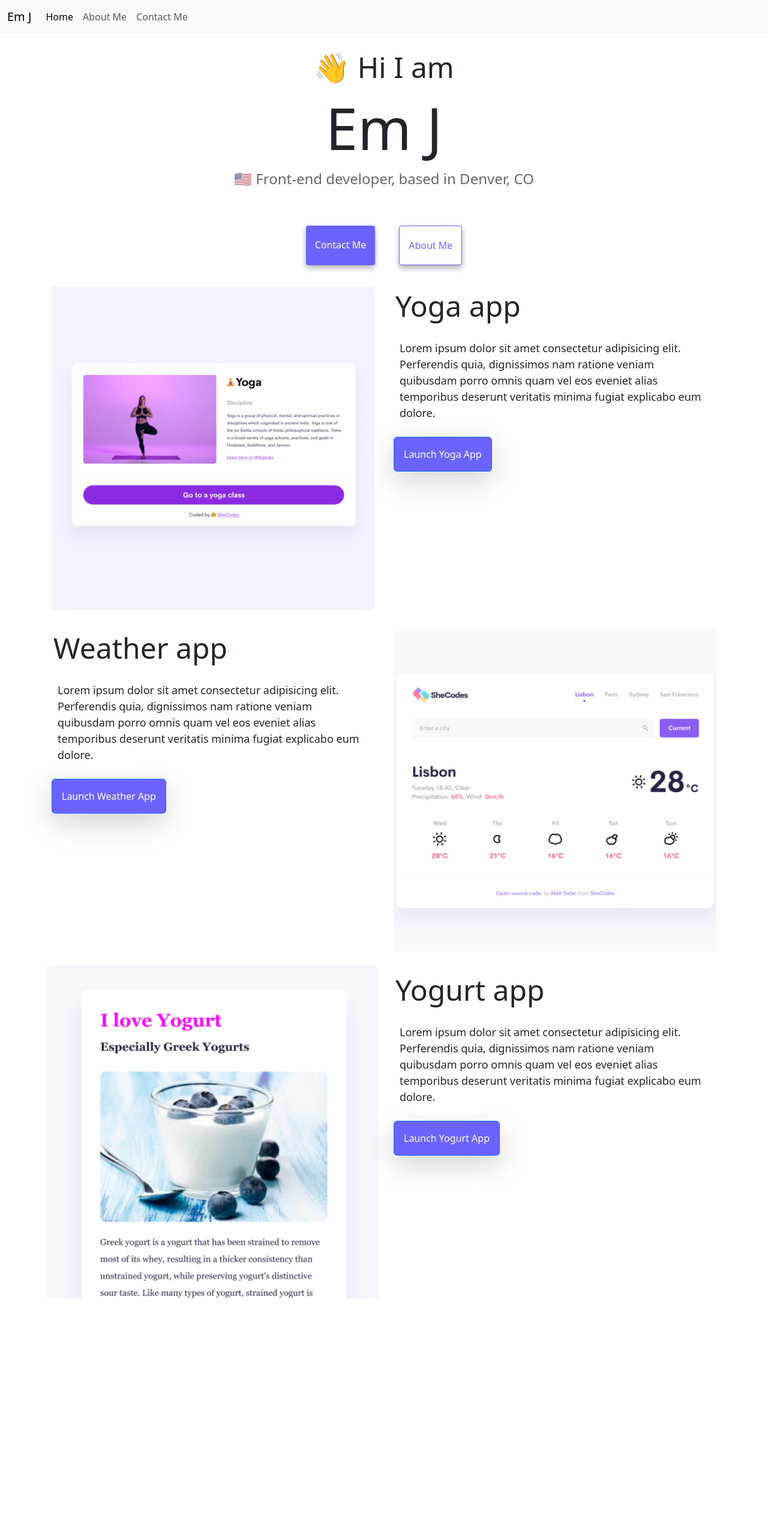
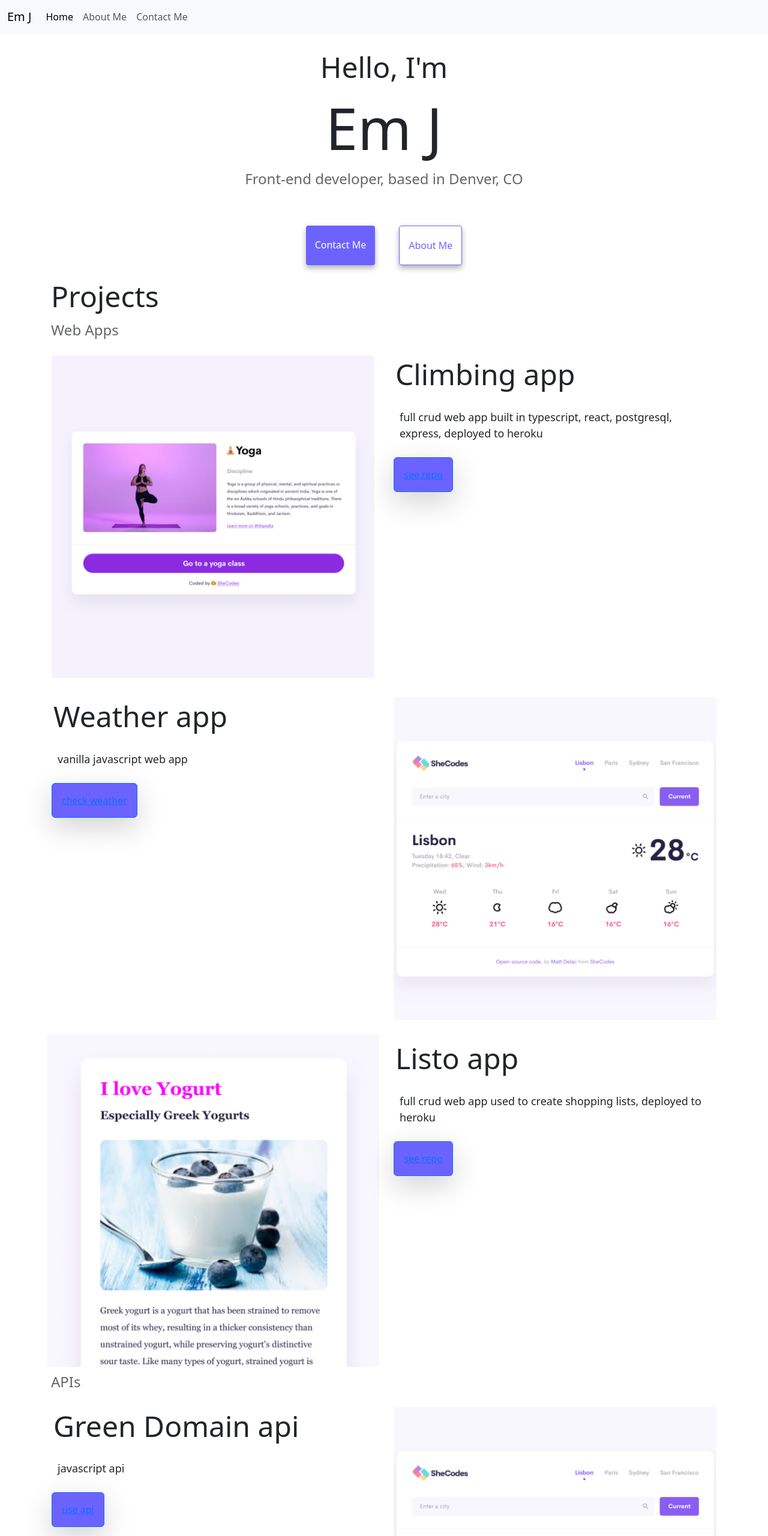
Before and after one commit to emnojacks/shecodes-portfolio, a website: page index.html in a window 1280 px wide. Shown: the top 2560 px of the page at 60% size. Before the commit the page ends 2172 px from the top, so only its background shows below. Drawn offline with nearby package versions, Linux system fonts and the light colour scheme.

Commit message:
Update index.html

```diff
--- a/index.html
+++ b/index.html
@@ -40,9 +40,9 @@
     </nav>
 <br/>
     <div class="text-center header-div">
-    <h2 class="responsive_h2">👋 Hi I am</h2>
+    <h2 class="responsive_h2">Hello, I'm</h2>
     <h1 class="responsive_h1">Em J</h1>
-    <h3 class="responsive_h3">🇺🇸 Front-end developer, based in Denver, CO</h3>
+    <h3 class="responsive_h3">Front-end developer, based in Denver, CO</h3>
     </div>
     <div class="navigation-links">
       <a href="about.html#contact" title="contact me" class="contact-link">Contact me</a>
@@ -50,16 +50,17 @@
     </div>
 
   <div class="container">
-
-<!--YOGA APP-->
+<h2 class="responsive_h2">Projects</h2>
+<h3 class="responsive_h3">Web Apps</h3>
+<!--climbing app-->
   <div class="row">
       <div class="col-sm-6 p-3">
           <img src="/src/images/yoga.png" alt="yoga" class="rounded-1 img-fluid  d-none d-sm-block"/>
         </div>
         <div class="col-sm-6 p-3">
-               <h2 class="responsive_h2 mb-3">Yoga app</h2>
-            <p>Lorem ipsum dolor sit amet consectetur adipisicing elit. Perferendis quia, dignissimos nam ratione veniam quibusdam porro omnis quam vel eos eveniet alias temporibus deserunt veritatis minima fugiat explicabo eum dolore.</p>
-            <button class="btn bv-btn btn-primary shadow-lg p-3">Launch Yoga App</button>
+               <h2 class="responsive_h2 mb-3">Climbing app</h2>
+            <p>full crud web app built in typescript, react, postgresql, express, deployed to heroku</p>
+            <button class="btn bv-btn btn-primary shadow-lg p-3"><a href="https://github.com/emnojacks/nedge-client" target="_blank">see repo</a></button>
           </div>
 </div>
 
@@ -67,24 +68,51 @@
 <div class="row">
     <div class="col-sm-6 p-3">
         <h2 class="responsive_h2 mb-3">Weather app</h2>
-      <p>Lorem ipsum dolor sit amet consectetur adipisicing elit. Perferendis quia, dignissimos nam ratione veniam quibusdam porro omnis quam vel eos eveniet alias temporibus deserunt veritatis minima fugiat explicabo eum dolore.</p>
-      <button class="btn bv-btn btn-primary shadow-lg p-3">Launch Weather App</button>
+      <p>vanilla javascript web app</p>
+      <button class="btn bv-btn btn-primary shadow-lg p-3"><a href="https://melodic-starburst-b25cd6.netlify.app/" target="_blank">check weather</a></button>
       </div>
       <div class="col-sm-6 p-3">
           <img src="/src/images/weather.png" alt="weather" class="rounded-1 img-fluid d-none d-sm-block"/>
         </div>
   </div>
-<!--YOGURT APP-->
+
+<!--LISTO -->
   <div class="row">
       <div class="col-sm-6 p-2">
           <img src="/src/images/yogurt.png" alt="yogurt" class="rounded-1 img-fluid  d-none d-sm-block"/>
         </div>
         <div class="col-sm-6 p-3">
-               <h2 class="responsive_h2 mb-3">Yogurt app</h2>
-            <p>Lorem ipsum dolor sit amet consectetur adipisicing elit. Perferendis quia, dignissimos nam ratione veniam quibusdam porro omnis quam vel eos eveniet alias temporibus deserunt veritatis minima fugiat explicabo eum dolore.</p>
-            <button class="btn bv-btn btn-primary shadow-lg p-3">Launch Yogurt App</button>
+               <h2 class="responsive_h2 mb-3">Listo app</h2>
+            <p>full crud web app used to create shopping lists, deployed to heroku</p>
+            <button class="btn bv-btn btn-primary shadow-lg p-3"><a href="https://github.com/ryanemccall/grocery-list-client" target="_blank">see repo</a></button>
           </div>
 </div>
+<h3 class="responsive_h3">APIs</h3>
+<div class="row">
+    <div class="col-sm-6 p-3">
+        <h2 class="responsive_h2 mb-3">Green Domain api</h2>
+      <p>javascript api</p>
+      <button class="btn bv-btn btn-primary shadow-lg p-3"><a href="https://greenweb-api.web.app" target="_blank">use api</a></button>
+      </div>
+      <div class="col-sm-6 p-3">
+          <img src="/src/images/weather.png" alt="weather" class="rounded-1 img-fluid d-none d-sm-block"/>
+        </div>
+  </div>
+
+<!--LISTO -->
+  <div class="row">
+      <div class="col-sm-6 p-2">
+          <img src="/src/images/yogurt.png" alt="yogurt" class="rounded-1 img-fluid  d-none d-sm-block"/>
+        </div>
+        <div class="col-sm-6 p-3">
+               <h2 class="responsive_h2 mb-3">Carbon Impact api</h2>
+            <p>javascript api with ajax call</p>
+            <button class="btn bv-btn btn-primary shadow-lg p-3"><a href="https://flightcarbon.web.app/" target="_blank">use api</a></button>
+          </div>
+</div>
+
+
+
     <script
       src="https://cdn.jsdelivr.net/npm/bootstrap@5.3.0-alpha1/dist/js/bootstrap.bundle.min.js"
       integrity="sha384-w76AqPfDkMBDXo30jS1Sgez6pr3x5MlQ1ZAGC+nuZB+EYdgRZgiwxhTBTkF7CXvN"
```
